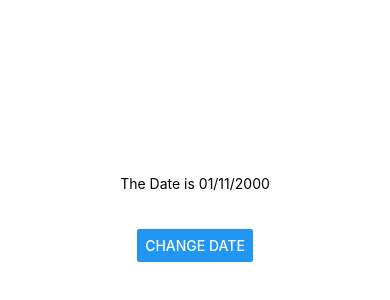
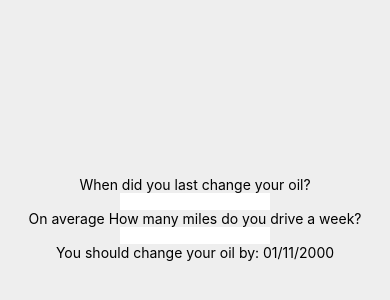
Before and after one commit to NateJ1331/CarCheckApp, a React Native app in the folder Car_Check/: screen / in a window 390 px wide. Shown: the part 204-504 px from the top of the page. Built offline with nearby package versions, Linux system fonts and the light colour scheme.

Commit message:
got the basic layout and some of the math finished

```diff
--- a/Car_Check/App.js
+++ b/Car_Check/App.js
@@ -1,24 +1,36 @@
 import React , {useState} from 'react';
-import { StatusBar } from 'expo-status-bar';
-import { StyleSheet, Text, View, Button, TextInput } from 'react-native';
+import { StyleSheet, Text, View, TextInput} from 'react-native';
+import moment from 'moment/moment';
 
 export default function App() {
-  const [date, setDate] = useState('01/11/2000')
+  const [date1, setDate1] = useState('01/01/2000')
+  const [date2, setDate2] = useState('01/01/2000')
+  const [totaldays,setTotalDays] = useState(0)
+  const today = new Date(date1)
 
-  const clickHandler = () => {
-    setDate('10/15/2033');
+  function CalculateDate(weeklymiles)
+  {
+
+    dailymiles = weeklymiles/7
+    totaldays = 6300/dailymiles
+
+    return totaldays
+
   }
+
 
   return (
     <View style={styles.container}>
-      <Text>The Date is {date}</Text>
+      <Text>When did you last change your oil?{/*you should change it ~6200 miles */}</Text>
       <Text></Text>
-      <View style={styles.input}>
-        <TextInput/>
-      </View>
-      <View style ={styles.buttonContainer}>
-        <Button title = 'Change Date' onPress={clickHandler} />
-      </View>
+      <TextInput style={styles.input}/>
+      <Text></Text>
+      <Text>On average How many miles do you drive a week?</Text>
+      <Text></Text>
+      <TextInput style={styles.input}/>
+      <Text></Text>
+      <Text>You should change your oil by: {moment(date1,"MMDDYYYY").add(10, 'days').calendar()}</Text>
+
     </View>
   );
 }
@@ -26,16 +38,14 @@ export default function App() {
 const styles = StyleSheet.create({
   container: {
     flex: 1,
-    backgroundColor: '#fff',
+    backgroundColor: '#eee',
     alignItems: 'center',
     justifyContent: 'center',
   },
 
-  buttonContainer : {
-    marginTop: 20
-  },
-
   input : {
-    borderStyle : 'solid',
+    width: 150,
+    borderColor: "black",
+    backgroundColor: "white",
   }
 });
```
Also changed, not shown: Car_Check/package.json (+4 -3 lines), 1 other file (tests, documents, lock files or other folders).
